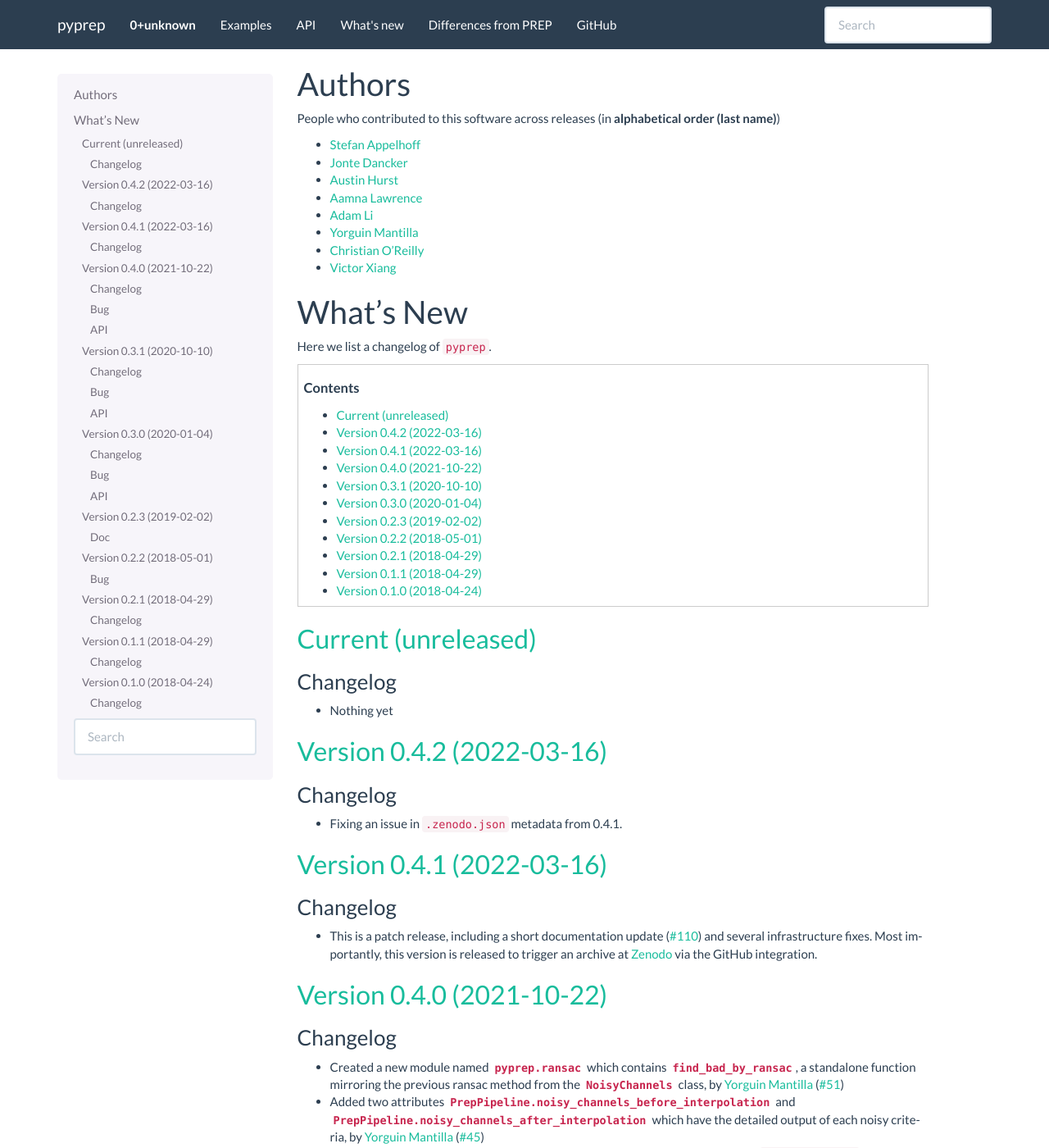
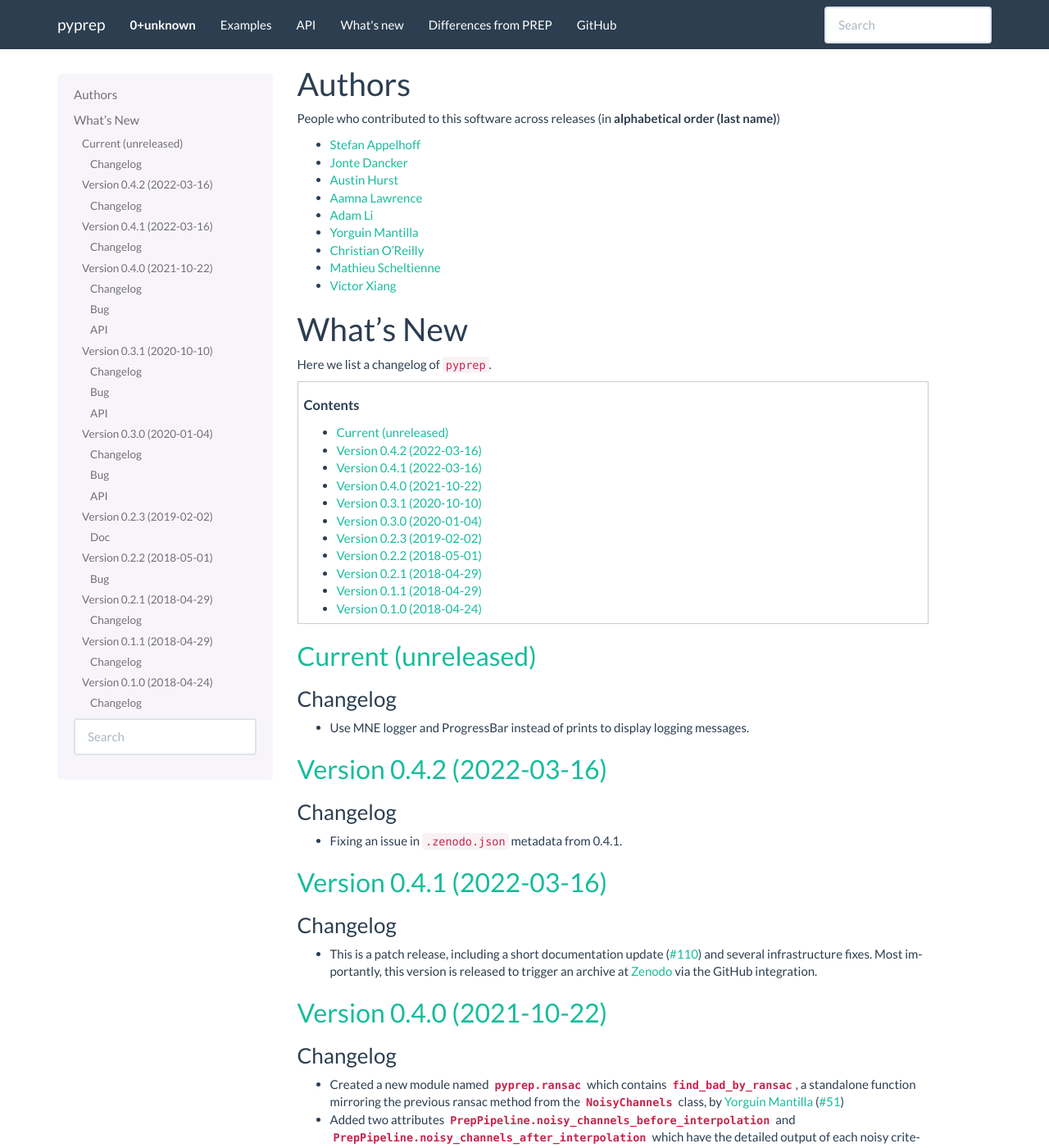
Before and after one commit to sappelhoff/pyprep, a Sphinx documentation site: the page built from docs/whats_new.rst, in a window 1280 px wide and 1400 px high. Shown: the whole window at 82% size. Built offline with Sphinx 7.4.7, drawn with Linux system fonts in a browser that asks for light colours.

Commit message:
add changelog entry

```diff
--- a/docs/whats_new.rst
+++ b/docs/whats_new.rst
@@ -12,6 +12,7 @@
 * `Adam Li`_
 * `Yorguin Mantilla`_
 * `Christian O'Reilly`_
+* `Mathieu Scheltienne`_
 * `Victor Xiang`_
 
 .. _whats_new:
@@ -34,7 +35,7 @@
 
 Changelog
 ~~~~~~~~~
-- Nothing yet
+- Use MNE logger and ProgressBar instead of prints to display logging messages.
 
 .. _changes_0_4_2:
 
@@ -217,3 +218,4 @@
 .. _Yorguin Mantilla: https://github.com/yjmantilla
 .. _Austin Hurst: https://github.com/a-hurst
 .. _Jonte Dancker: https://github.com/joDancker/
+.. _Mathieu Scheltienne: https://github.com/mscheltienne
```
Also changed, not shown: .zenodo.json.
